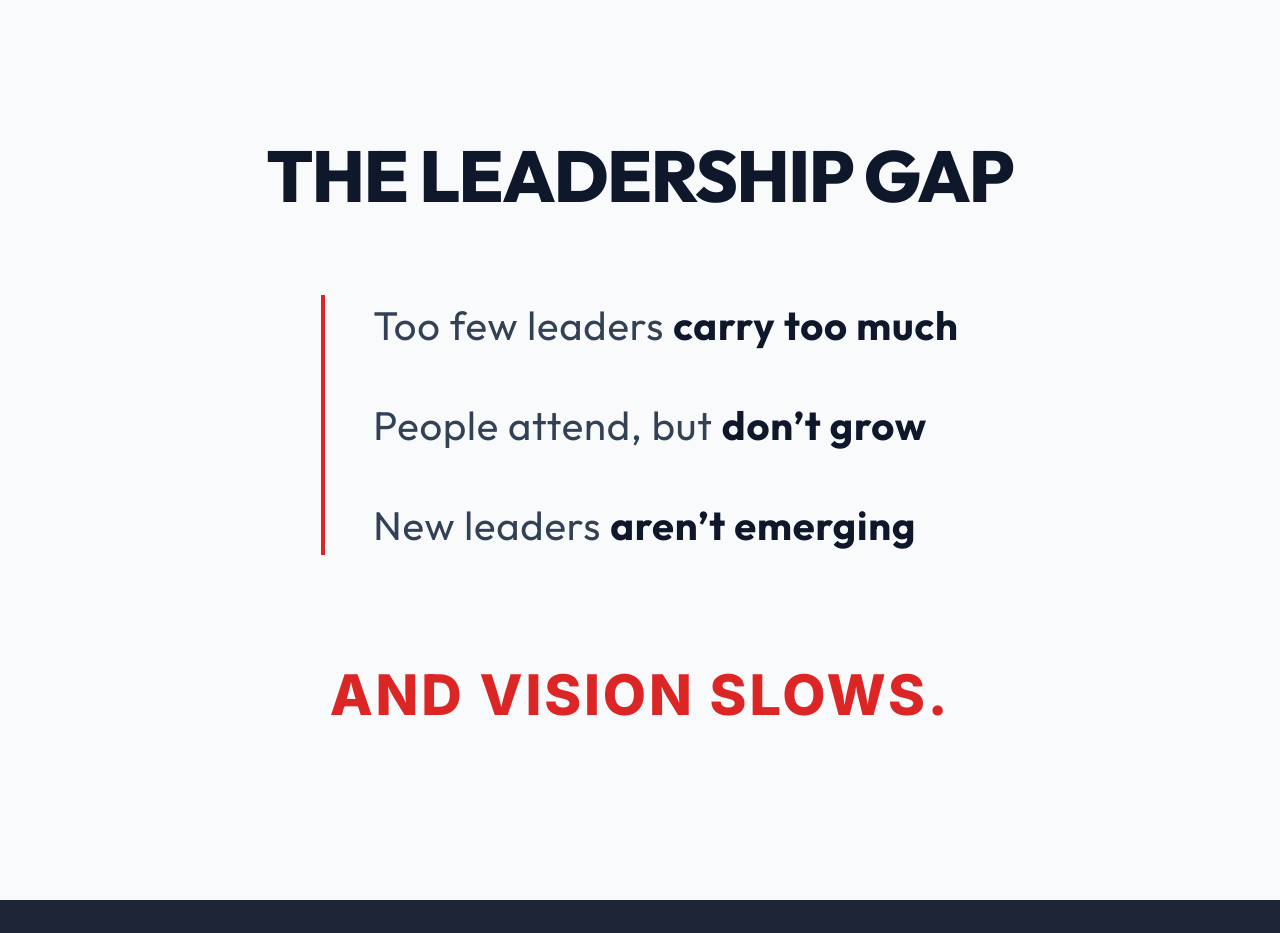
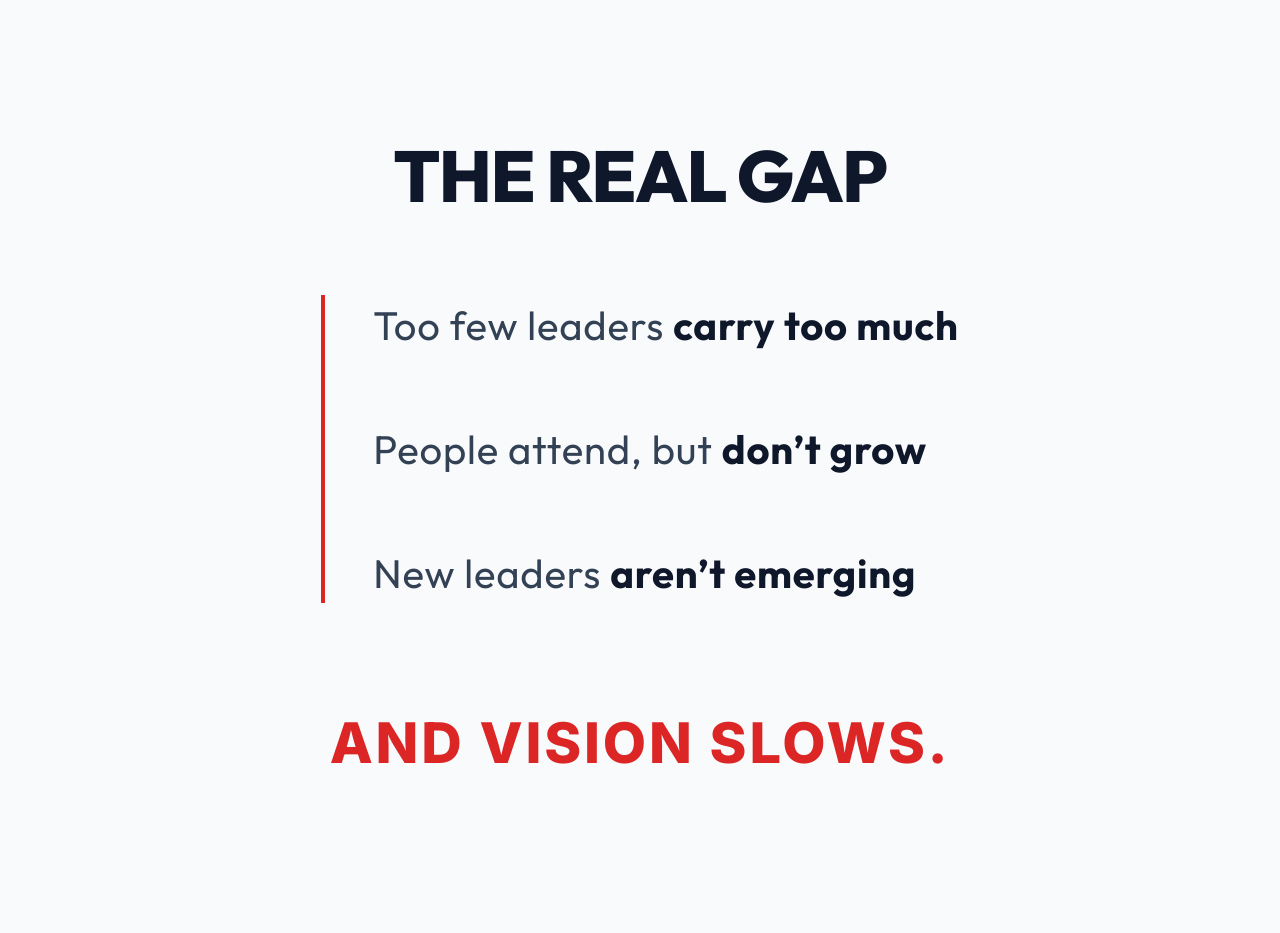
Before and after one commit to livetree/PI-main, a Next.js app: page / in a window 1280 px wide. Shown: the part 1220-2153 px from the top of the page. Built offline with nearby package versions, Linux system fonts and the light colour scheme.

Commit message:
copy: update leadership gap h2 title globally to 'the real gap' symmetrically expanding vertical spacing margins across the sub-text blocks perfectly explicitly to 4rem.

```diff
--- a/src/app/page.js
+++ b/src/app/page.js
@@ -102,12 +102,12 @@ export default function Home() {
             initial={{ opacity: 0, y: 50 }} whileInView={{ opacity: 1, y: 0 }} viewport={{ once: true, margin: "-100px" }} transition={{ type: "spring", damping: 20, stiffness: 80 }}
             style={{ fontSize: 'clamp(2.5rem, 6vw, 4.5rem)', textTransform: 'uppercase', lineHeight: 1.1, marginBottom: '5rem', fontWeight: 900, letterSpacing: '-0.02em', color: '#0f172a' }}
           >
-            THE LEADERSHIP GAP
+            THE REAL GAP
           </motion.h2>
 
           <motion.div
             initial={{ opacity: 0, y: 30 }} whileInView={{ opacity: 1, y: 0 }} viewport={{ once: true }} transition={{ delay: 0.2 }}
-            style={{ display: 'inline-flex', flexDirection: 'column', alignItems: 'flex-start', gap: '2.5rem', marginBottom: '6rem', borderLeft: '4px solid #dc2626', paddingLeft: '3rem', textAlign: 'left' }}
+            style={{ display: 'inline-flex', flexDirection: 'column', alignItems: 'flex-start', gap: '4rem', marginBottom: '6rem', borderLeft: '4px solid #dc2626', paddingLeft: '3rem', textAlign: 'left' }}
           >
             <h3 style={{ fontSize: 'clamp(1.5rem, 4vw, 2.5rem)', fontWeight: 400, lineHeight: 1.5, letterSpacing: '0.02em', color: '#334155' }}>
               Too few leaders <span style={{ color: '#0f172a', fontWeight: 700 }}>carry too much</span>
```
